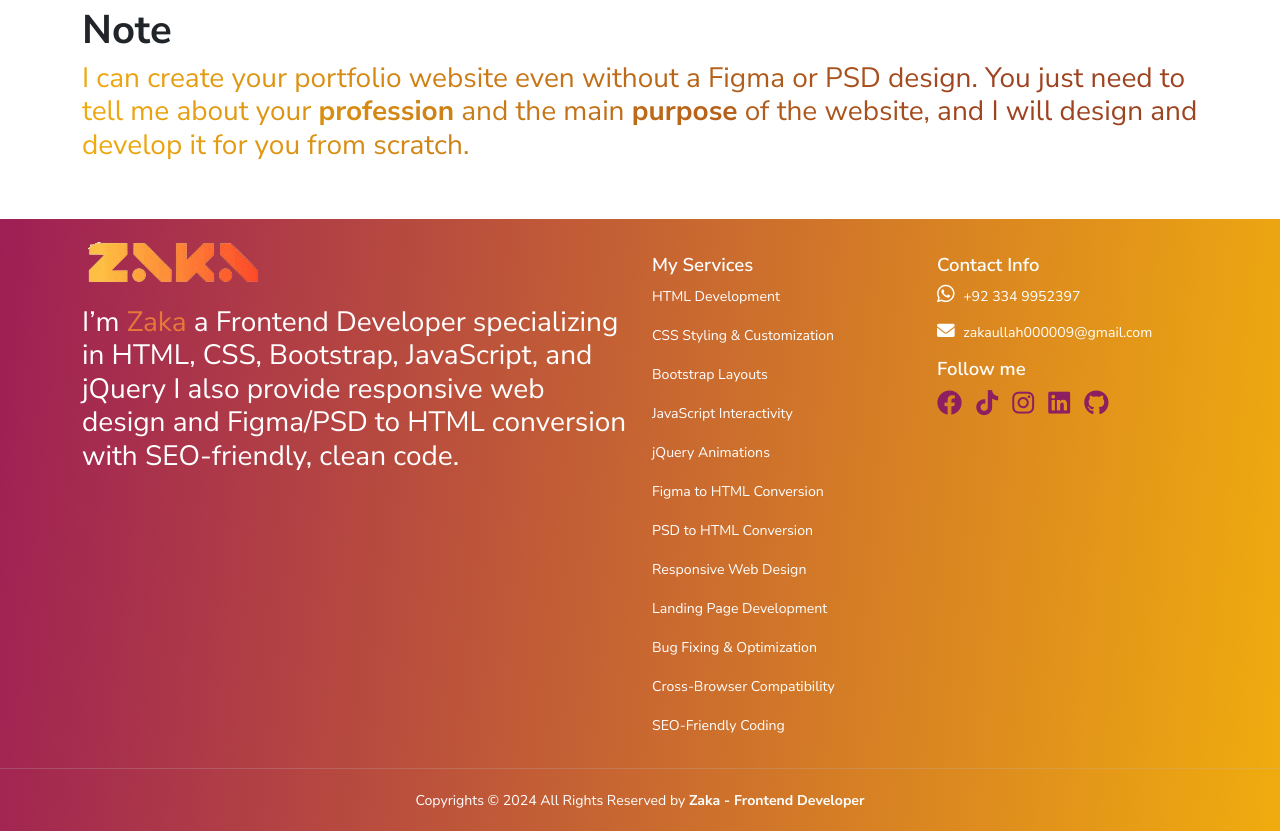
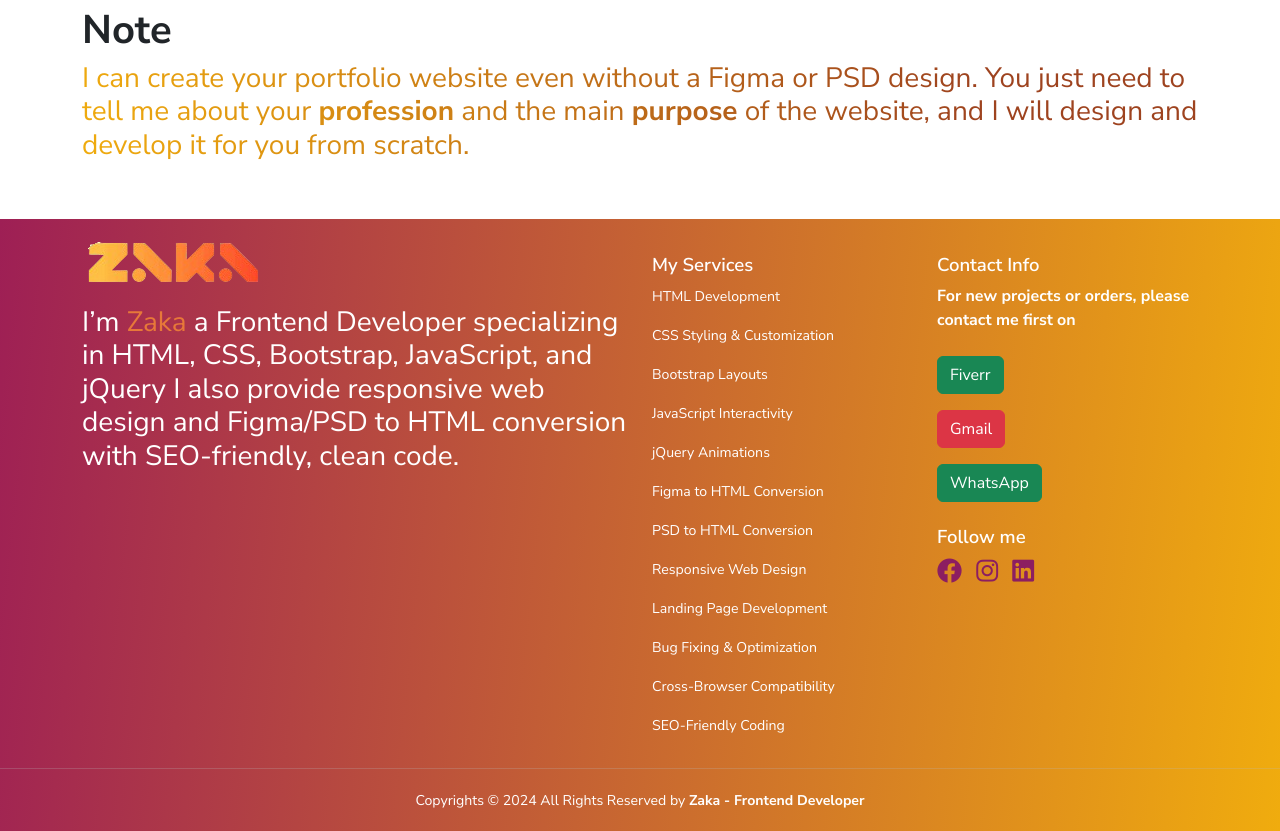
Before and after one commit to ZakaUllah572/zaka, a plain HTML site: page about-us.html in a window 1280 px wide. Shown: the part 1214-2045 px from the top of the page. Drawn offline with nearby package versions, Linux system fonts and the light colour scheme.

Commit message:
Update about-us.html

```diff
--- a/about-us.html
+++ b/about-us.html
@@ -72,10 +72,27 @@
                                                         <div class="para-sty text-center">
                                                             <p class="sm-title text-white"> For new projects or orders,
                                                                 please contact me first on</p>
-                                                            <a href="mailto:zakaullah000009@gmail.com">Gmail</a>
-                                                            <h1 class="h1-head">or</h1>
-                                                            <a href="https://www.fiverr.com/zakaullahkha771?public_mode=true"
-                                                                target="_blank">Fiverr</a>.
+                                                            <!-- Contact Buttons Section with Text Only -->
+                                                            <div
+                                                                class="d-flex flex-column flex-md-row gap-3 justify-content-center align-items-center mt-4">
+
+                                                                <!-- Fiverr Button -->
+                                                                <a href="https://www.fiverr.com/zakaullahkha771?public_mode=true"
+                                                                    class="btn btn-success" target="_blank">
+                                                                    Fiverr
+                                                                </a>
+                                                                <!-- Gmail Button -->
+                                                                <a href="mailto:zakaullah000009@gmail.com"
+                                                                    class="btn btn-danger" target="_blank">
+                                                                    Gmail
+                                                                </a>
+                                                                <!-- WhatsApp Button -->
+                                                                <a href="https://wa.me/923070723890"
+                                                                    class="btn btn-success" target="_blank">
+                                                                    WhatsApp
+                                                                </a>
+
+                                                            </div>
                                                         </div>
                                                     </div>
 
@@ -200,20 +217,36 @@
                         <div class="col-lg-6 col-md-6">
                             <div class="item ftr-contact-cont">
                                 <h5>Contact Info</h5>
-                                <ul class="conctact-ul">
-                                    <li><a href="https://wa.me/9233499524397" target="_blank">
-                                            <i class="fab fa-whatsapp"></i> +92 334 9952397</a></li>
-                                    <li><a href="mailto:zakaullah000009@gmail.com">
-                                            <i class="fa-solid fa-envelope"></i> zakaullah000009@gmail.com</a></li>
-                                </ul>
+                               <p class="sm-title text-white"> For new projects or orders,
+                                    please contact me first on</p>
+
+                                <!-- Contact Buttons Section with Text Only -->
+                                <div class="conctact-ul d-flex flex-column flex-lg-column gap-3 my-4
+            justify-content-center justify-content-md-start align-items-center align-items-md-start">
+
+                                    <!-- Fiverr Button -->
+                                    <a href="https://www.fiverr.com/zakaullahkha771?public_mode=true"
+                                        class="btn btn-success" target="_blank">
+                                        Fiverr
+                                    </a>
+
+                                    <!-- Gmail Button -->
+                                    <a href="mailto:zakaullah000009@gmail.com" class="btn btn-danger" target="_blank">
+                                        Gmail
+                                    </a>
+
+                                    <!-- WhatsApp Button -->
+                                    <a href="https://wa.me/923070723890" class="btn btn-success" target="_blank">
+                                        WhatsApp
+                                    </a>
+
+                                </div>
                                 <h5>Follow me</h5>
                                 <ul class="follow-us-ul">
                                     <li>
                                         <a href="#"><i class="fa-brands fa-facebook"></i></a>
-                                        <a href="#"><i class="fa-brands fa-tiktok"></i></a>
                                         <a href="#"><i class="fa-brands fa-instagram"></i></a>
                                         <a href="#"><i class="fa-brands fa-linkedin"></i></a>
-                                        <a href="#"><i class="fa-brands fa-github"></i></a>
                                     </li>
                                 </ul>
                             </div>
```
